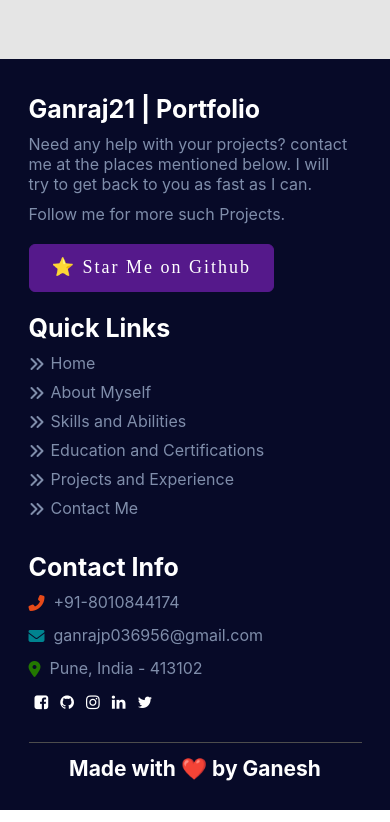
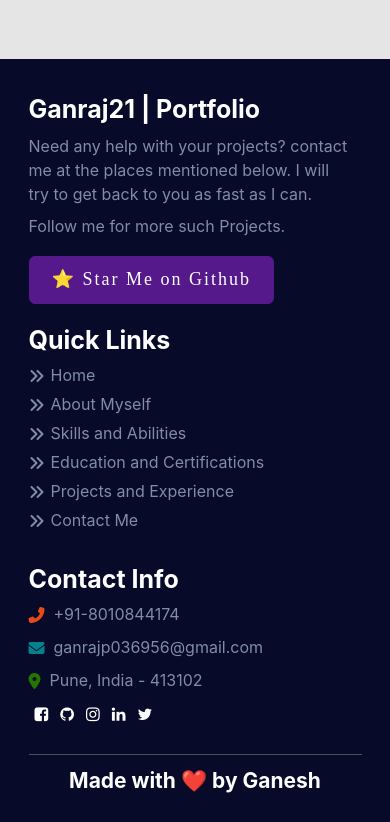
Before and after one commit to goldenhouse0601/luckyboss-portfolio-, a React (Create React App) app: page / in a window 390 px wide. Shown: the part 7271-8093 px from the top of the page. Built offline with nearby package versions, Linux system fonts and the light colour scheme.

Commit message:
change #321

```diff
--- a/src/pages/components/BottomNav.css
+++ b/src/pages/components/BottomNav.css
@@ -85,6 +85,7 @@
 @media screen and (max-width: 420px) {
   .basic_info {
     width: 100%;
+    line-height: 24px;
   }
   .bot_cdiv {
     gap: 10px;
```
